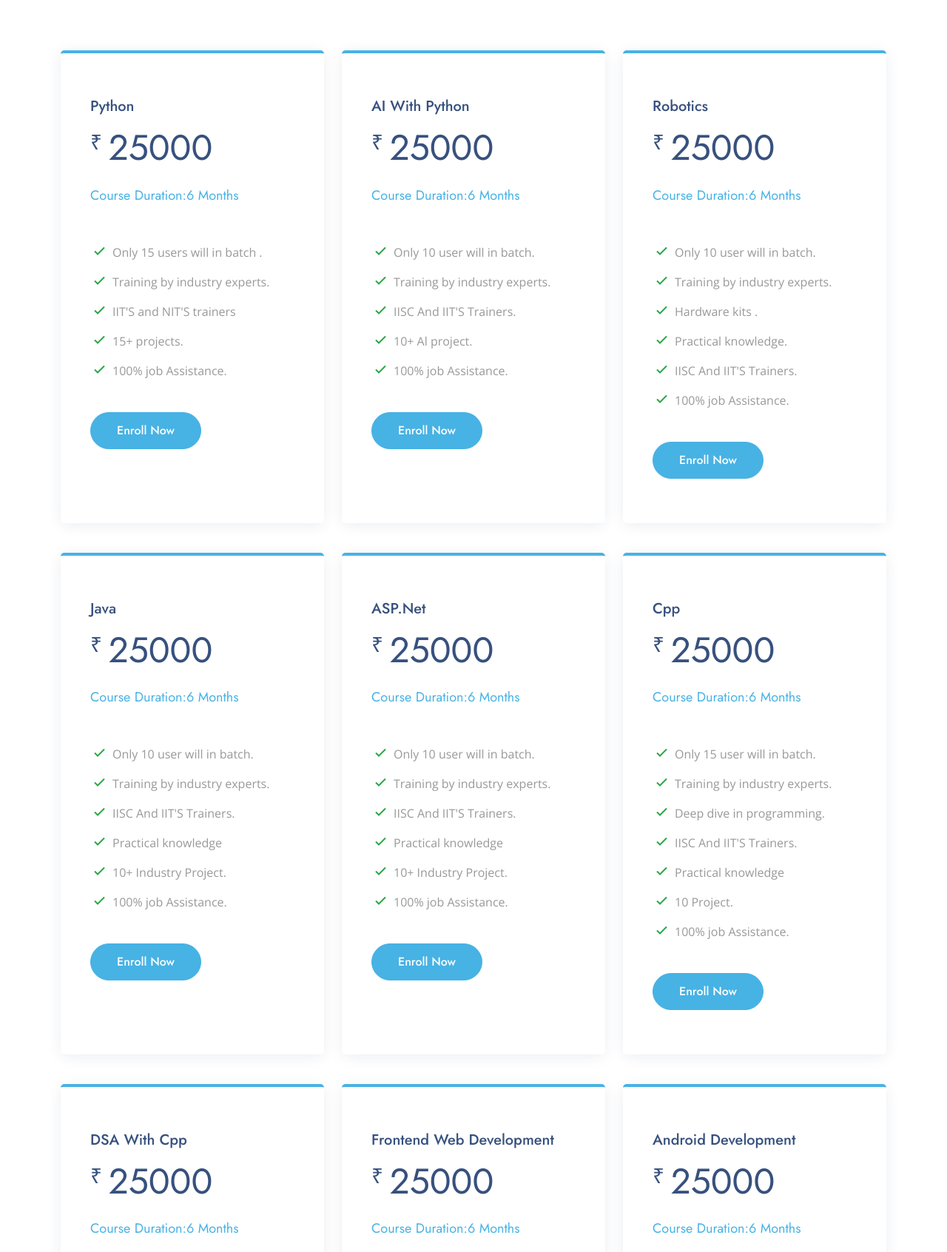
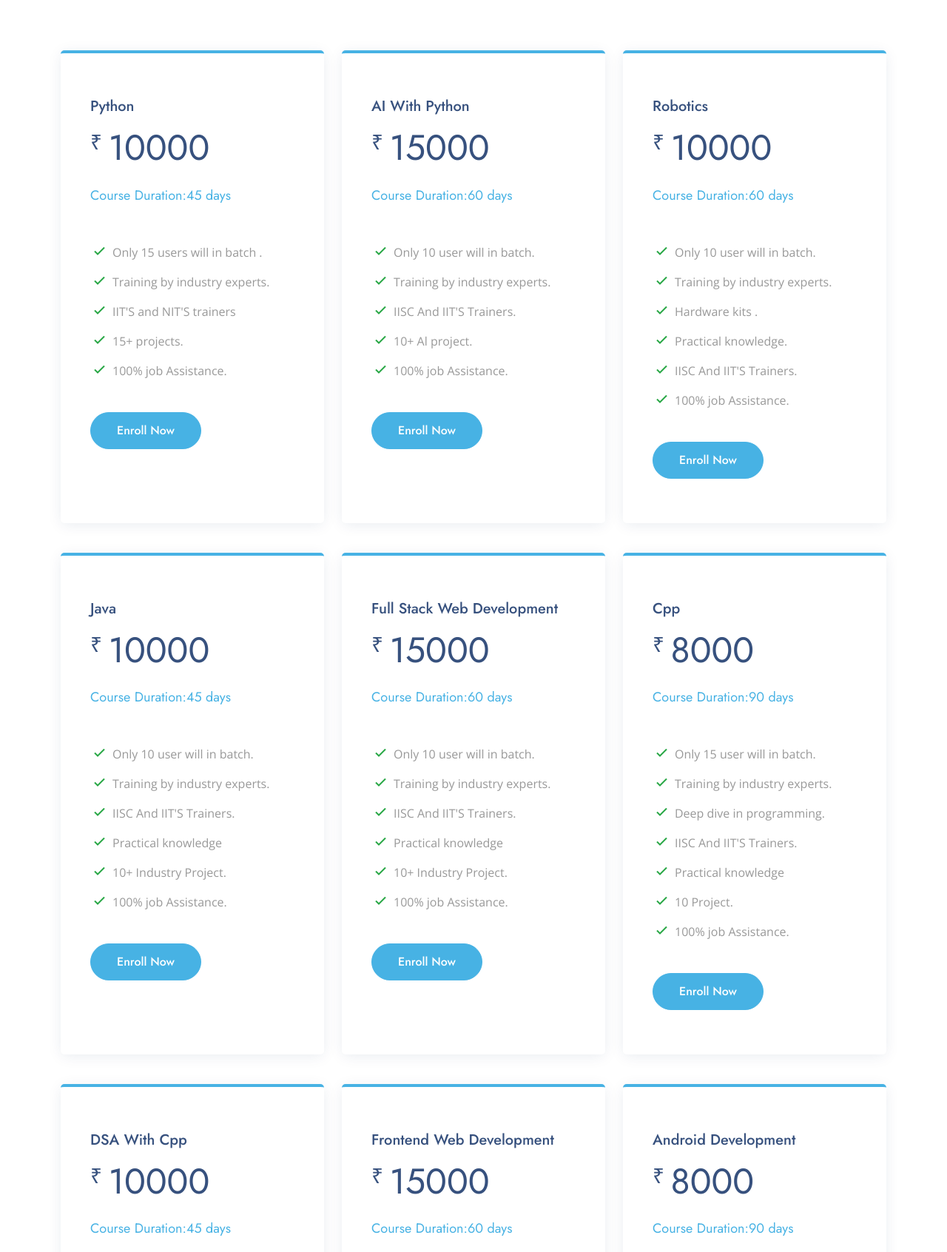
Before and after one commit to IP-Coder/Dabotics, a PHP site: page /Courses.php in a window 1280 px wide. Shown: the part 228-1920 px from the top of the page at 74% size. Run offline with PHP 8.4, Linux system fonts and the light colour scheme.

Commit message:
Update Courses.php

```diff
--- a/Courses.php
+++ b/Courses.php
@@ -32,8 +32,8 @@
                     <div class="box featured">
                         <h3>Python</h3>
                         <h4><sup>₹
-                            </sup>25000<span> </span></h4>
-                        <h4><span>Course Duration:6 Months</span></h4>
+                            </sup>10000<span> </span></h4>
+                        <h4><span>Course Duration:45 days</span></h4>
 
                         <ul>
                             <li><i class="bx bx-check"></i> Only 15 users will in batch .
@@ -53,8 +53,8 @@
                     <div class="box featured">
                         <h3>AI With Python</h3>
                         <h4><sup>₹
-                            </sup>25000<span> </span></h4>
-                        <h4><span>Course Duration:6 Months</span></h4>
+                            </sup>15000<span> </span></h4>
+                        <h4><span>Course Duration:60 days</span></h4>
 
                         <ul>
                             <li><i class="bx bx-check"></i> Only 10 user will in batch.
@@ -75,8 +75,8 @@
                     <div class="box featured">
                         <h3>Robotics</h3>
                         <h4><sup>₹
-                            </sup>25000<span> </span></h4>
-                        <h4><span>Course Duration:6 Months</span></h4>
+                            </sup>10000<span> </span></h4>
+                        <h4><span>Course Duration:60 days</span></h4>
 
                         <ul>
                             <li><i class="bx bx-check"></i>Only 10 user will in batch.
@@ -104,8 +104,8 @@
                     <div class="box featured">
                         <h3>Java</h3>
                         <h4><sup>₹
-                            </sup>25000<span> </span></h4>
-                        <h4><span>Course Duration:6 Months</span></h4>
+                            </sup>10000<span> </span></h4>
+                        <h4><span>Course Duration:45 days</span></h4>
 
                         <ul>
                             <li><i class="bx bx-check"></i> Only 10 user will in batch.
@@ -127,10 +127,10 @@
                 </div>
                 <div class="col-lg-4 mt-4 mt-lg-0" data-aos="fade-up" data-aos-delay="200">
                     <div class="box featured">
-                        <h3>ASP.Net</h3>
+                        <h3>Full Stack Web Development</h3>
                         <h4><sup>₹
-                            </sup>25000<span> </span></h4>
-                        <h4><span>Course Duration:6 Months</span></h4>
+                            </sup>15000<span> </span></h4>
+                        <h4><span>Course Duration:60 days</span></h4>
 
                         <ul>
                             <li><i class="bx bx-check"></i> Only 10 user will in batch.
@@ -154,8 +154,8 @@
                     <div class="box featured">
                         <h3>Cpp</h3>
                         <h4><sup>₹
-                            </sup>25000<span> </span></h4>
-                        <h4><span>Course Duration:6 Months</span></h4>
+                            </sup>8000<span> </span></h4>
+                        <h4><span>Course Duration:90 days</span></h4>
 
                         <ul>
                             <li><i class="bx bx-check"></i> Only 15 user will in batch.
@@ -184,8 +184,8 @@
                     <div class="box featured">
                         <h3>DSA With Cpp</h3>
                         <h4><sup>₹
-                            </sup>25000<span> </span></h4>
-                        <h4><span>Course Duration:6 Months</span></h4>
+                            </sup>10000<span> </span></h4>
+                        <h4><span>Course Duration:45 days</span></h4>
 
                         <ul>
                             <li><i class="bx bx-check"></i> Only 10 user will in batch.
@@ -209,8 +209,8 @@
                     <div class="box featured">
                         <h3>Frontend Web Development</h3>
                         <h4><sup>₹
-                            </sup>25000<span> </span></h4>
-                        <h4><span>Course Duration:6 Months</span></h4>
+                            </sup>15000<span> </span></h4>
+                        <h4><span>Course Duration:60 days</span></h4>
 
                         <ul>
                             <li><i class="bx bx-check"></i> Only 10 user will in batch.
@@ -234,8 +234,8 @@
                     <div class="box featured">
                         <h3>Android Development</h3>
                         <h4><sup>₹
-                            </sup>25000<span> </span></h4>
-                        <h4><span>Course Duration:6 Months</span></h4>
+                            </sup>8000<span> </span></h4>
+                        <h4><span>Course Duration:90 days</span></h4>
 
                         <ul>
                             <li><i class="bx bx-check"></i> Only 15 user will in batch.
@@ -264,8 +264,8 @@
                     <div class="box featured">
                         <h3>Digital Marketing</h3>
                         <h4><sup>₹
-                            </sup>25000<span> </span></h4>
-                        <h4><span>Course Duration:6 Months</span></h4>
+                            </sup>12000<span> </span></h4>
+                        <h4><span>Course Duration:45 days</span></h4>
 
                         <ul>
                             <li><i class="bx bx-check"></i> Only 10 user will in batch.
@@ -289,8 +289,8 @@
                         <h3>Iot (Internet of things)
                         </h3>
                         <h4><sup>₹
-                            </sup>25000<span> </span></h4>
-                        <h4><span>Course Duration:6 Months</span></h4>
+                            </sup>12000<span> </span></h4>
+                        <h4><span>Course Duration:60 days</span></h4>
 
                         <ul>
                             <li><i class="bx bx-check"></i> Only 10 user will in batch.
@@ -314,7 +314,7 @@
                         <h3>Cyber Security</h3>
                         <h4><sup>₹
                             </sup>25000<span> </span></h4>
-                        <h4><span>Course Duration:6 Months</span></h4>
+                        <h4><span>Course Duration:90 days</span></h4>
 
                         <ul>
                             <li><i class="bx bx-check"></i> Only 5 user will in batch.
```
